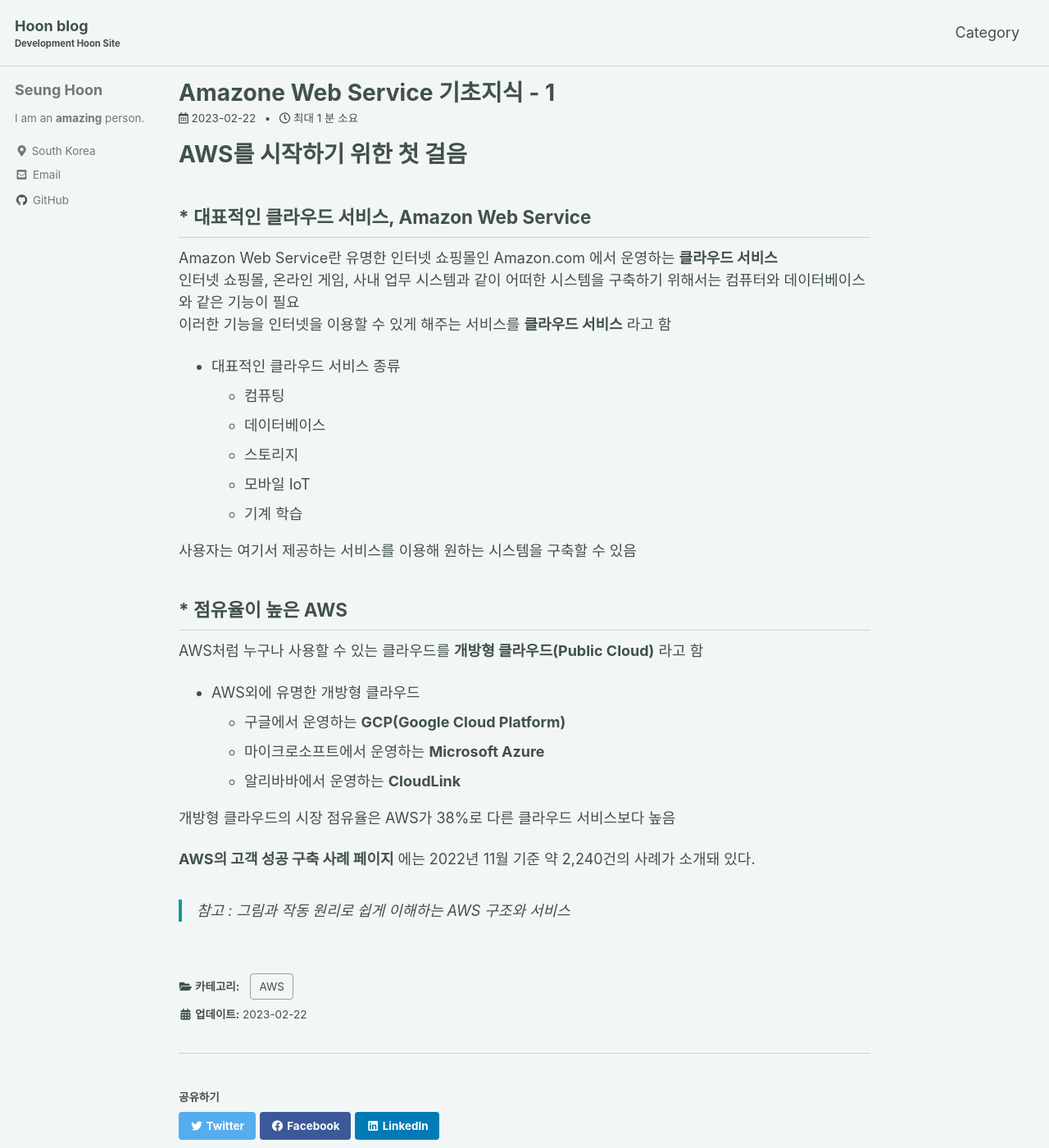
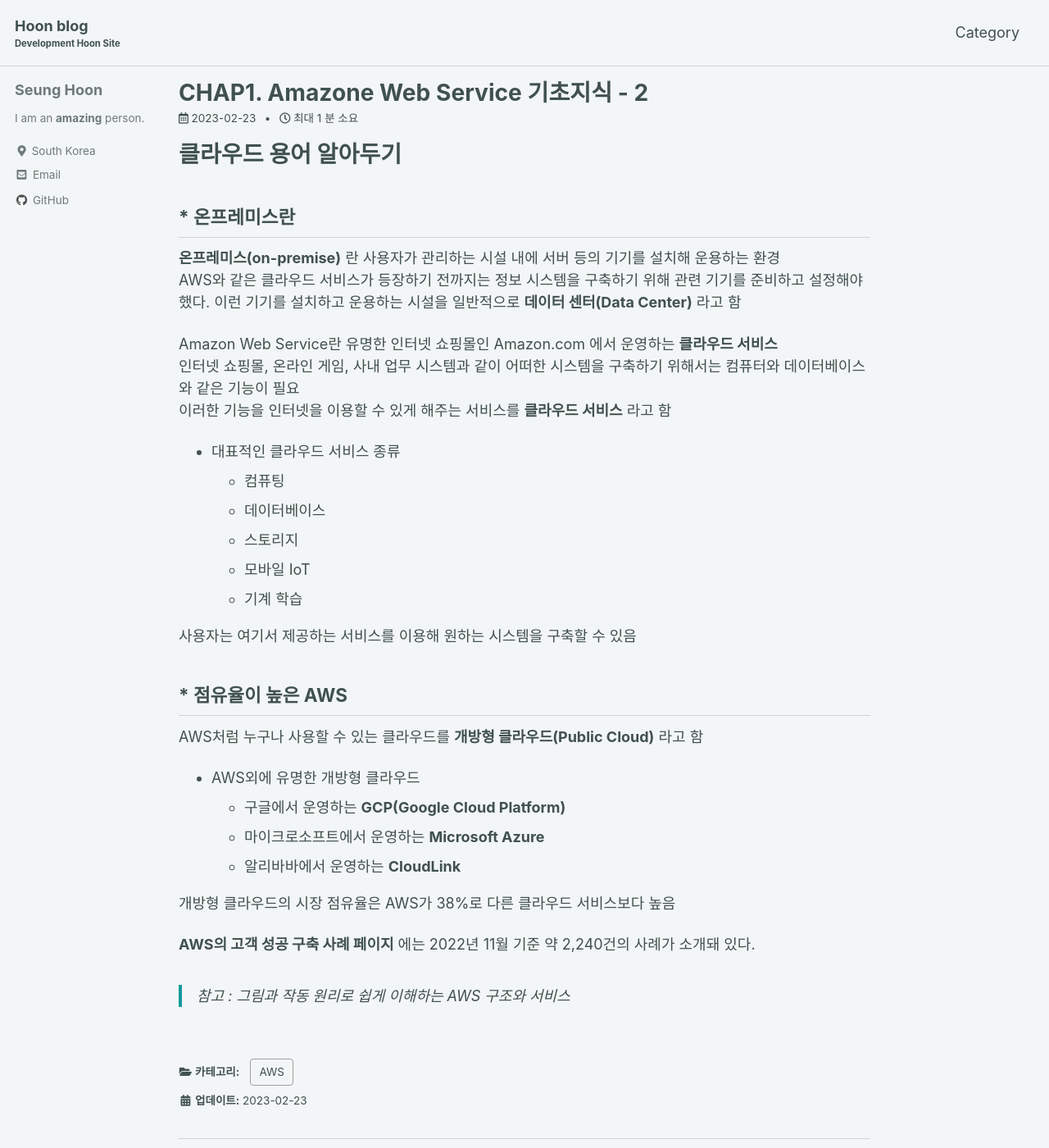
Before and after one commit to ibk01161/ibk01161.github.io, a Jekyll site: the page built from _posts/2023-02-23-aws1_02.md, in a window 1280 px wide and 1400 px high. Shown: the whole window at 82% size. Built offline with Jekyll 4.4.1, drawn with Linux system fonts in a browser that asks for light colours; cached includes are drawn as plain includes; some of the changed text lies outside the part shown.

Commit message:
Add Post

```diff
--- a/_posts/2023-02-22-aws01.md
+++ b/_posts/2023-02-23-aws1_02.md
@@ -1,12 +1,20 @@
 ---
 layout: single
-title:  "Amazone Web Service 기초지식 - 1"
+title:  "CHAP1. Amazone Web Service 기초지식 - 2"
 categories: AWS
 ---
 
-# AWS를 시작하기 위한 첫 걸음
+# 클라우드 용어 알아두기
 
-## * 대표적인 클라우드 서비스, Amazon Web Service
+## * 온프레미스란
+
+**온프레미스(on-premise)** 란 사용자가 관리하는 시설 내에 서버 등의 기기를 설치해 운용하는 환경
+AWS와 같은 클라우드 서비스가 등장하기 전까지는 정보 시스템을 구축하기 위해 관련 기기를 준비하고 설정해야 했다.
+이런 기기를 설치하고 운용하는 시설을 일반적으로 **데이터 센터(Data Center)** 라고 함
+
+
+
+
 
 Amazon Web Service란 유명한 인터넷 쇼핑몰인 Amazon.com 에서 운영하는 **클라우드 서비스**
 인터넷 쇼핑몰, 온라인 게임, 사내 업무 시스템과 같이 어떠한 시스템을 구축하기 위해서는 컴퓨터와 데이터베이스와 같은 기능이 필요
```
Also changed, not shown: _posts/2023-02-22-aws1_01.md (added, +38 -0 lines).
